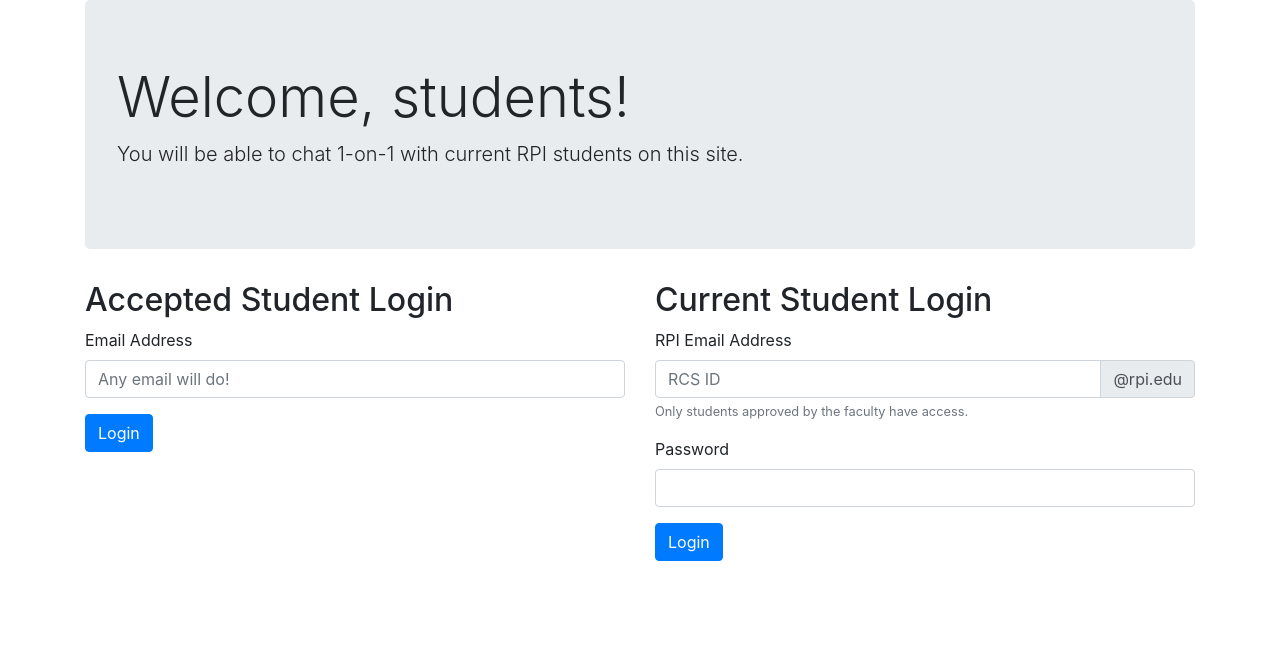
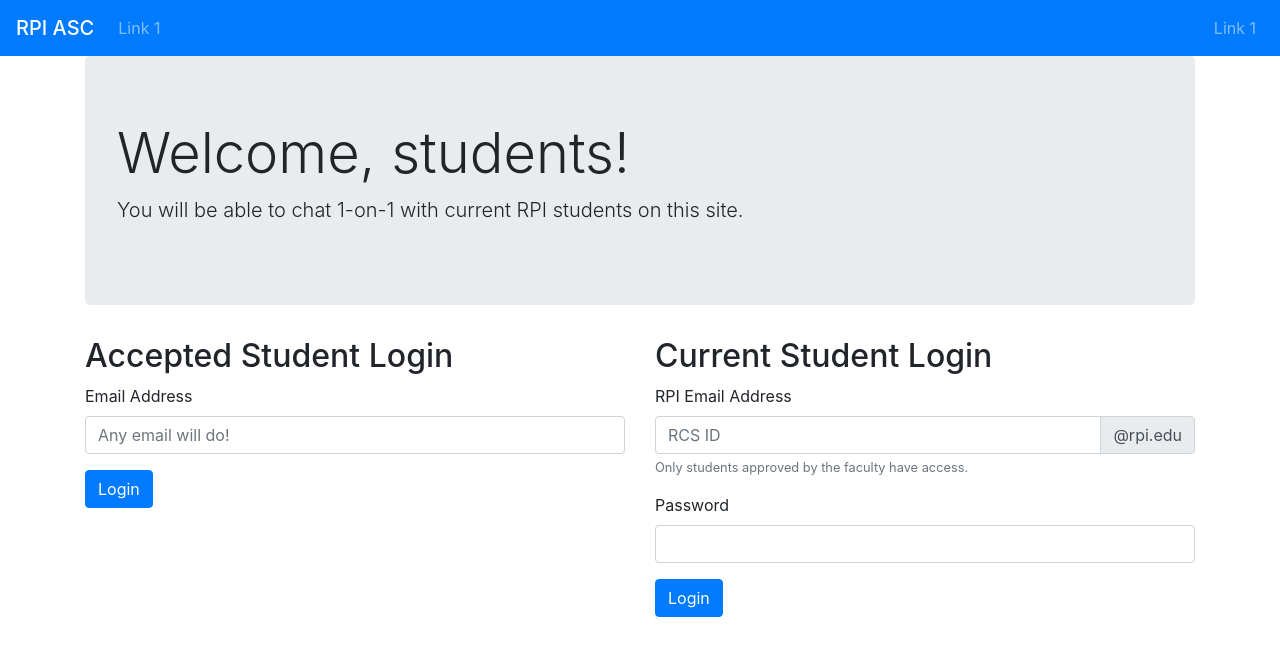
Before and after one commit to Apexal/rpi-asc, a Vue app: page / in a window 1280 px wide. Shown: the top 656 px of the page. Built offline with nearby package versions, Linux system fonts and the light colour scheme; no server answers.

Commit message:
Navbar component

```diff
--- a/src/App.vue
+++ b/src/App.vue
@@ -1,5 +1,8 @@
 <template>
   <div id="app">
+    <header>
+      <Navbar />
+    </header>
     <main class="container">
       <router-view />
     </main>
@@ -7,5 +10,13 @@
     <footer></footer>
   </div>
 </template>
+<script>
+import Navbar from '@/components/Navbar'
+
+export default {
+  name: 'App',
+  components: { Navbar }
+}
+</script>
 <style lang="scss">
 </style>
--- /dev/null
+++ b/src/components/Navbar.vue
@@ -0,0 +1,35 @@
+<template>
+  <nav class="navbar navbar-expand-lg navbar-dark bg-primary">
+    <span class="navbar-brand mb-0 h1">RPI ASC</span>
+    <button
+      class="navbar-toggler"
+      type="button"
+      data-toggle="collapse"
+      data-target="#navbar-content"
+    >
+      <span class="navbar-toggler-icon"></span>
+    </button>
+
+    <div class="collapse navbar-collapse" id="navbar-content">
+      <ul class="navbar-nav mr-auto">
+        <li class="nav-item">
+          <a href="#" class="nav-link">Link 1</a>
+        </li>
+      </ul>
+    </div>
+    <ul class="navbar-nav mr-auto">
+      <li class="nav-item">
+        <a href="#" class="nav-link">Link 1</a>
+      </li>
+    </ul>
+  </nav>
+</template>
+
+<script>
+export default {
+  name: 'Navbar'
+}
+</script>
+
+<style lang="scss" scoped>
+</style>
```
